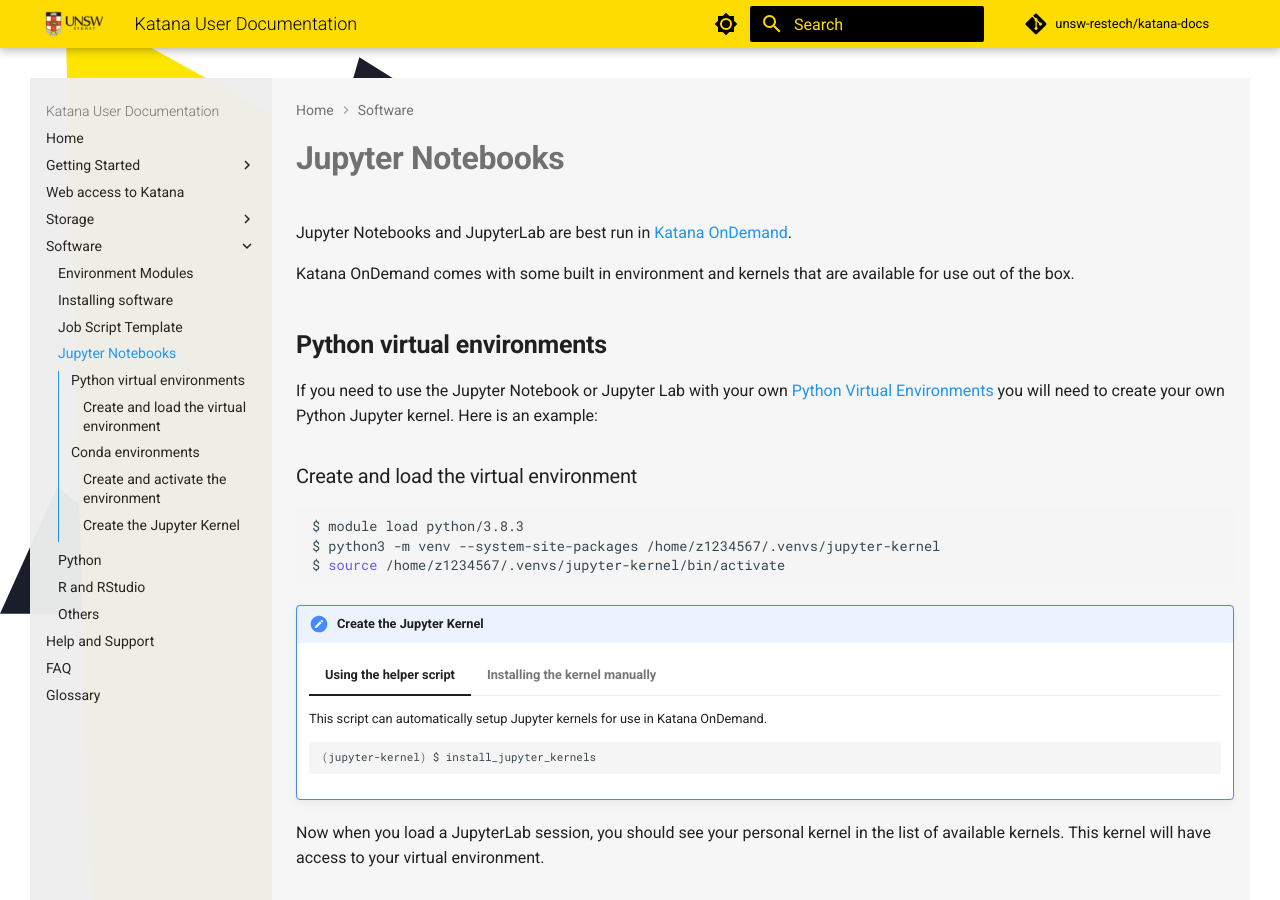
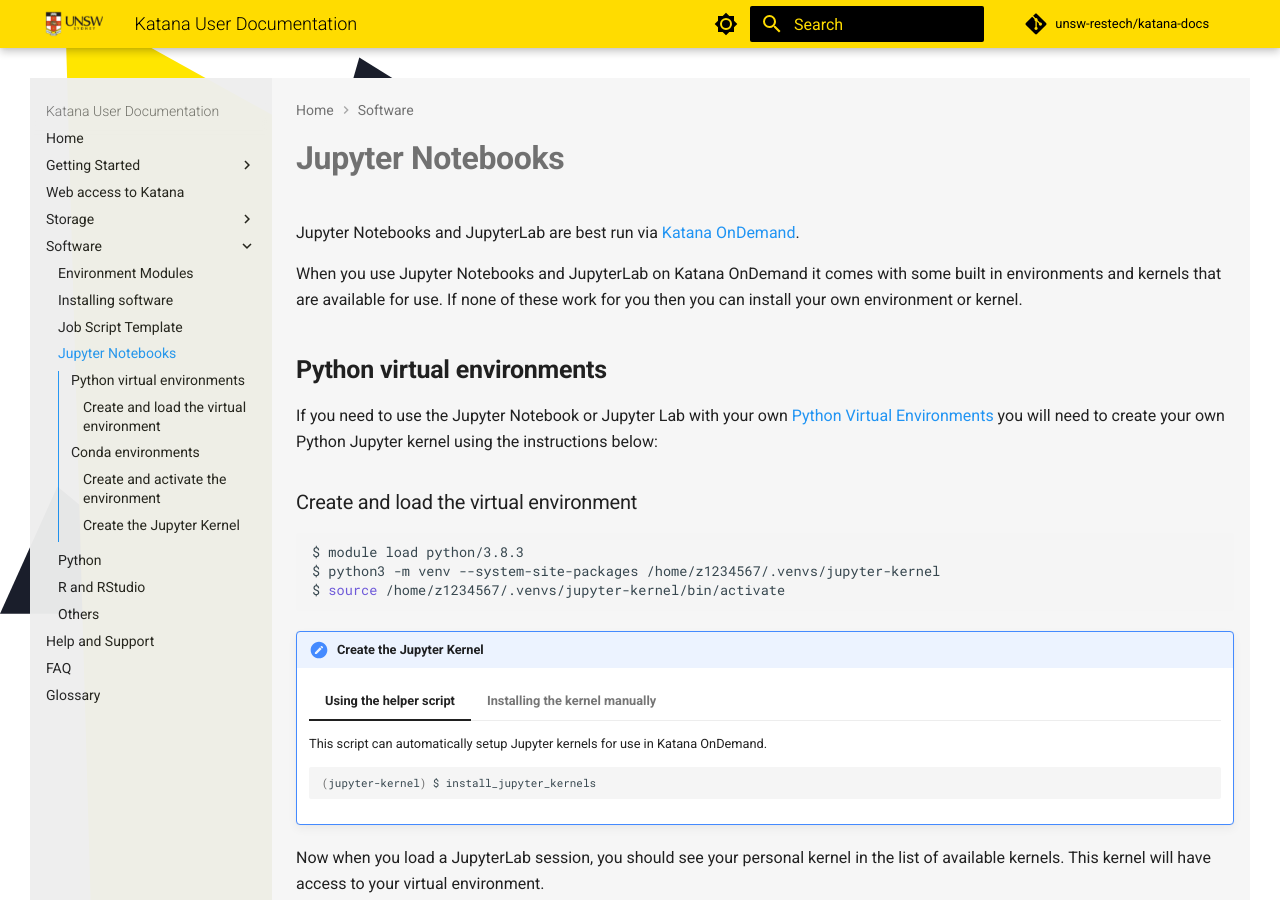
Before and after one commit to unsw-restech/unsw-restech.github.io, an MkDocs documentation site: the page built from docs/software/jupyter-notebooks.md, in a window 1280 px wide and 900 px high. Built offline with MkDocs 1.6.1 and Material for MkDocs 9.7.7, drawn with Linux system fonts in a browser that asks for light colours; comment, search, counter and statistics services are not loaded.

Commit message:
Update jupyter-notebooks.md
Updated page

````diff
--- a/docs/software/jupyter-notebooks.md
+++ b/docs/software/jupyter-notebooks.md
@@ -1,15 +1,15 @@
 title: Jupyter Notebooks
 
-Jupyter Notebooks and JupyterLab are best run in [Katana OnDemand](../using_katana/ondemand.md).
+Jupyter Notebooks and JupyterLab are best run via [Katana OnDemand](../using_katana/ondemand.md).
 
-Katana OnDemand comes with some built in environment and kernels that are
-available for use out of the box.
+When you use Jupyter Notebooks and JupyterLab on Katana OnDemand it comes with some built in environments and kernels
+that are available for use. If none of these work for you then you can install your own environment or kernel.
 
 ## Python virtual environments
 
 If you need to use the Jupyter Notebook or Jupyter Lab with your own
 [Python Virtual Environments](./python.md#python-virtual-environments) you will need to create your own
-Python Jupyter kernel. Here is an example:
+Python Jupyter kernel using the instructions below:
 
 ### Create and load the virtual environment
 
@@ -57,7 +57,7 @@
 
 ### Create the Jupyter Kernel
 
-You can alternatively install the kernel manually: `Installing the kernel manually`_
+You can alternatively install the kernel manually: `Installing the kernel manually`
 
 ``` bash
 (my_conda_env) $ install_jupyter_kernels
````
